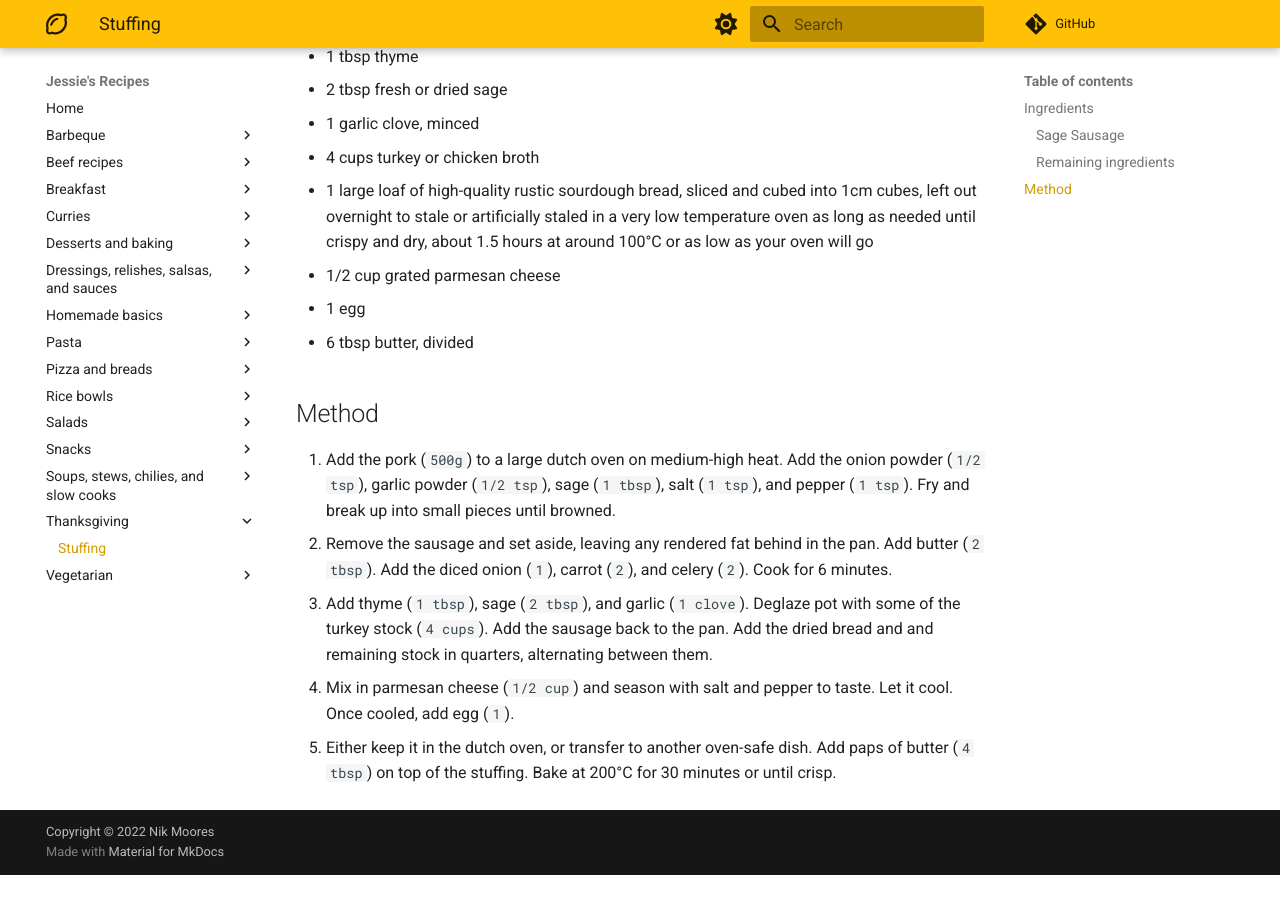
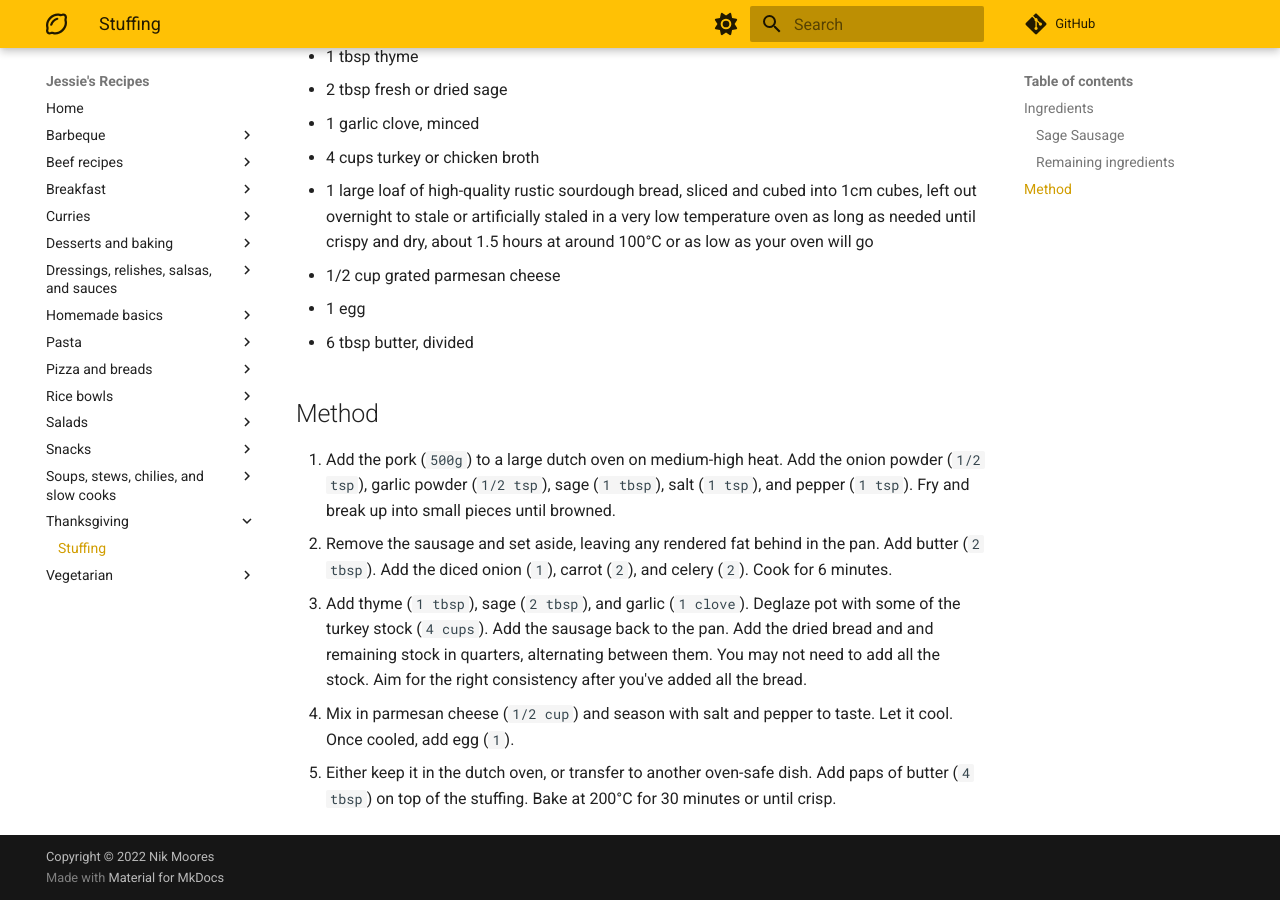
Before and after one commit to Adroz/recipe-database, an MkDocs documentation site: the page built from docs/thanksgiving/stuffing.md, in a window 1280 px wide and 900 px high, scrolled down 738 px. Built offline with MkDocs 1.6.1 and Material for MkDocs 9.7.7, drawn with Linux system fonts in a browser that asks for light colours; comment, search, counter and statistics services are not loaded; before the commit the page ends 1613 px from its top, so only the background shows below that.

Commit message:
Update stuffing.md

```diff
--- a/docs/thanksgiving/stuffing.md
+++ b/docs/thanksgiving/stuffing.md
@@ -28,6 +28,6 @@
 ## Method
 1. Add the pork (`500g`) to a large dutch oven on medium-high heat. Add the onion powder (`1/2 tsp`), garlic powder (`1/2 tsp`), sage (`1 tbsp`), salt (`1 tsp`), and pepper (`1 tsp`). Fry and break up into small pieces until browned.
 1. Remove the sausage and set aside, leaving any rendered fat behind in the pan. Add butter (`2 tbsp`). Add the diced onion (`1`), carrot (`2`), and celery (`2`). Cook for 6 minutes.
-1. Add thyme (`1 tbsp`), sage (`2 tbsp`), and garlic (`1 clove`). Deglaze pot with some of the turkey stock (`4 cups`). Add the sausage back to the pan. Add the dried bread and and remaining stock in quarters, alternating between them.
+1. Add thyme (`1 tbsp`), sage (`2 tbsp`), and garlic (`1 clove`). Deglaze pot with some of the turkey stock (`4 cups`). Add the sausage back to the pan. Add the dried bread and and remaining stock in quarters, alternating between them. You may not need to add all the stock. Aim for the right consistency after you've added all the bread.
 1. Mix in parmesan cheese (`1/2 cup`) and season with salt and pepper to taste. Let it cool. Once cooled, add egg (`1`).
 1. Either keep it in the dutch oven, or transfer to another oven-safe dish. Add paps of butter (`4 tbsp`) on top of the stuffing. Bake at 200°C for 30 minutes or until crisp.
```
